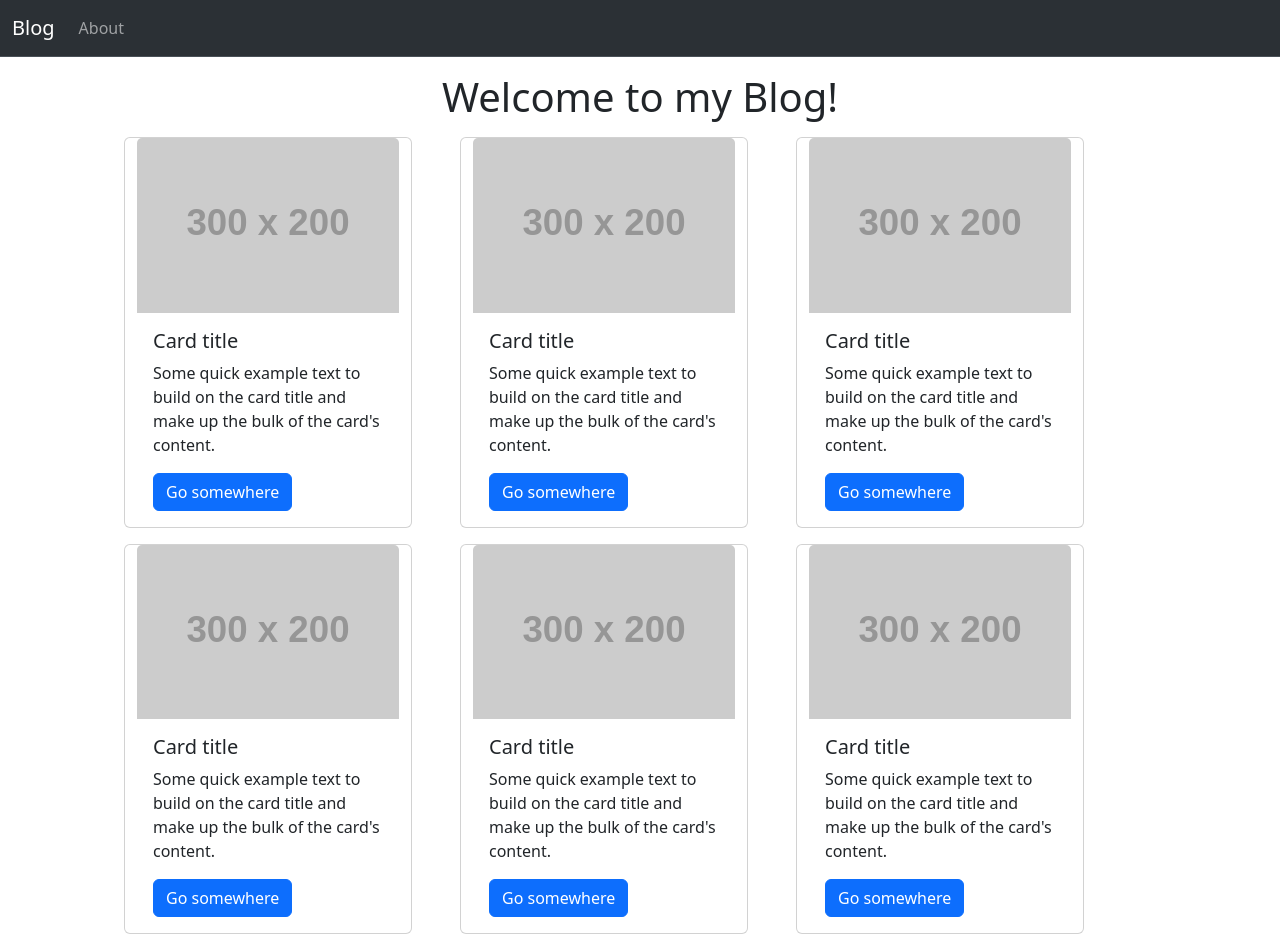
After one commit to DMelnikk/OOP_BLOG, a PHP site: template templates/index.twig in a window 1280 px wide. The commit adds this page. Run offline with PHP 8.4, Linux system fonts and the light colour scheme; the template is opened without the code that fills it, so the values that code supplies are empty; grey boxes labelled with a size stand in for pictures from a placeholder-image service; some libraries are stand-ins or nearby versions.

Commit message:
added twig

```diff
--- /dev/null
+++ b/templates/base.twig
@@ -0,0 +1,38 @@
+
+
+<!doctype html>
+<html lang="en">
+<head>
+    <meta charset="utf-8">
+    <meta name="viewport" content="width=device-width, initial-scale=1">
+    <title>Bootstrap demo</title>
+    <link href="https://cdn.jsdelivr.net/npm/bootstrap@5.3.3/dist/css/bootstrap.min.css" rel="stylesheet" integrity="sha384-QWTKZyjpPEjISv5WaRU9OFeRpok6YctnYmDr5pNlyT2bRjXh0JMhjY6hW+ALEwIH" crossorigin="anonymous">
+</head>
+<body>
+<header>
+    <nav class="navbar navbar-expand-lg bg-body-tertiary bg-dark border-bottom border-body" data-bs-theme="dark">
+        <div class="container-fluid">
+            <a class="navbar-brand" href="/OOP_BLOG/">Blog</a>
+            <button class="navbar-toggler" type="button" data-bs-toggle="collapse" data-bs-target="#navbarSupportedContent" aria-controls="navbarSupportedContent" aria-expanded="false" aria-label="Toggle navigation">
+                <span class="navbar-toggler-icon"></span>
+            </button>
+            <div class="collapse navbar-collapse" id="navbarSupportedContent">
+                <ul class="navbar-nav me-auto mb-2 mb-lg-0">
+                    <li class="nav-item">
+                        <a class="nav-link" href="/OOP_BLOG/about">About</a>
+                    </li>
+
+                </ul>
+            </div>
+        </div>
+    </nav>
+</header>
+
+
+{% block body %}{%  endblock %}
+
+
+
+<script src="https://cdn.jsdelivr.net/npm/bootstrap@5.3.3/dist/js/bootstrap.bundle.min.js" integrity="sha384-YvpcrYf0tY3lHB60NNkmXc5s9fDVZLESaAA55NDzOxhy9GkcIdslK1eN7N6jIeHz" crossorigin="anonymous"></script>
+</body>
+</html>
--- /dev/null
+++ b/templates/index.twig
@@ -0,0 +1,68 @@
+{% extends 'base.twig' %}
+
+{% block body %}
+<div class="container">
+    <h1 class="mb-3 mt-3 text-center">Welcome to my Blog!</h1>
+    <div class="container row justify-content-center">
+        <div class="card me-5 mb-3" style="width: 18rem;">
+            <img src="https://dummyimage.com/300x200/5b76ba/ffffff" class="card-img-top" alt="...">
+            <div class="card-body">
+                <h5 class="card-title">Card title</h5>
+                <p class="card-text">Some quick example text to build on the card title and make up the bulk of
+                    the card's content.</p>
+                <a href="#" class="btn btn-primary">Go somewhere</a>
+            </div>
+        </div>
+        <div class="card me-5 mb-3" style="width: 18rem;">
+            <img src="https://dummyimage.com/300x200/5b76ba/ffffff" class="card-img-top" alt="...">
+            <div class="card-body">
+                <h5 class="card-title">Card title</h5>
+                <p class="card-text">Some quick example text to build on the card title and make up the bulk of the
+                    card's content.</p>
+                <a href="#" class="btn btn-primary">Go somewhere</a>
+            </div>
+        </div>
+        <div class="card me-5 mb-3" style="width: 18rem;">
+            <img src="https://dummyimage.com/300x200/5b76ba/ffffff" class="card-img-top" alt="...">
+            <div class="card-body">
+                <h5 class="card-title">Card title</h5>
+                <p class="card-text">Some quick example text to build on the card title and make up the bulk of the
+                    card's content.</p>
+                <a href="#" class="btn btn-primary">Go somewhere</a>
+            </div>
+        </div>
+    </div>
+
+    <div class="container row justify-content-center">
+        <div class="card me-5 mb-3" style="width: 18rem;">
+            <img src="https://dummyimage.com/300x200/5b76ba/ffffff" class="card-img-top" alt="...">
+            <div class="card-body">
+                <h5 class="card-title">Card title</h5>
+                <p class="card-text">Some quick example text to build on the card title and make up the bulk of
+                    the card's content.</p>
+                <a href="#" class="btn btn-primary">Go somewhere</a>
+            </div>
+        </div>
+        <div class="card me-5 mb-3" style="width: 18rem;">
+            <img src="https://dummyimage.com/300x200/5b76ba/ffffff" class="card-img-top" alt="...">
+            <div class="card-body">
+                <h5 class="card-title">Card title</h5>
+                <p class="card-text">Some quick example text to build on the card title and make up the bulk of the
+                    card's content.</p>
+                <a href="#" class="btn btn-primary">Go somewhere</a>
+            </div>
+        </div>
+        <div class="card me-5 mb-3" style="width: 18rem;">
+            <img src="https://dummyimage.com/300x200/5b76ba/ffffff" class="card-img-top" alt="...">
+            <div class="card-body">
+                <h5 class="card-title">Card title</h5>
+                <p class="card-text">Some quick example text to build on the card title and make up the bulk of the
+                    card's content.</p>
+                <a href="#" class="btn btn-primary">Go somewhere</a>
+            </div>
+        </div>
+    </div>
+
+
+</div>
+{% endblock %}
```
Also changed, not shown: composer.json (added, +17 -0 lines), index.html (deleted, +0 -101 lines), index.php (+11 -4 lines), templates/about.twig (added, +8 -0 lines), 1 other file.
